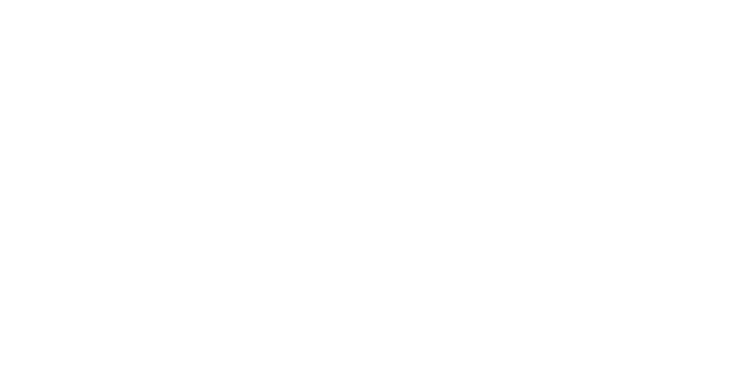
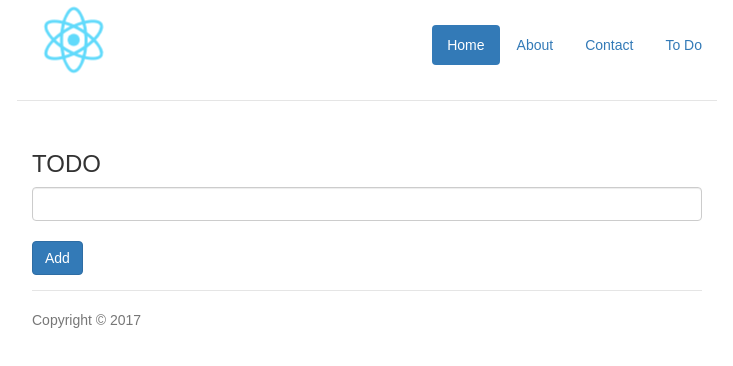
Before and after one commit to minhajul/react-app, a React (Create React App) app: page /todo in a window 1280 px wide. Shown: the top 366 px of the page, without its empty margins (273-1006 px from the left). Built offline with nearby package versions, Linux system fonts and the light colour scheme.

Commit message:
Added todo list

```diff
--- a/src/App.js
+++ b/src/App.js
@@ -1,10 +1,11 @@
-import React, { Component } from 'react';
+import React, {Component} from 'react';
 import Header from "./Header";
 import Content from "./Content";
 import Blog from "./Blog";
 import Footer from "./Footer";
 
 class App extends Component {
+
     render() {
         return (
             <div className="container">
--- a/src/Header.js
+++ b/src/Header.js
@@ -12,6 +12,7 @@
                         <li role="presentation" className="active"><a href="/">Home</a></li>
                         <li role="presentation"><a href="/about">About</a></li>
                         <li role="presentation"><a href="/contact">Contact</a></li>
+                        <li role="presentation"><a href="/todo">To Do</a></li>
                     </ul>
                 </nav>
                 <h3 className="text-muted">
--- /dev/null
+++ b/src/TodoList.js
@@ -0,0 +1,15 @@
+import React, { Component } from 'react';
+
+class TodoList extends Component {
+    render() {
+        return (
+            <ul className="">
+                {this.props.items.map(item => (
+                    <li key={item.id}>{item.text}</li>
+                ))}
+            </ul>
+        );
+    }
+}
+
+export default TodoList;
--- a/src/index.js
+++ b/src/index.js
@@ -3,6 +3,7 @@
 import App from './App';
 import About from './pages/About';
 import Contact from './pages/Contact';
+import Todo from './pages/Todo';
 import './index.css';
 import { Router, Route } from 'react-router';
 
@@ -14,6 +15,7 @@
             <Route exact path="/" component={App}/>
             <Route path="/about" component={About}/>
             <Route path="/contact" component={Contact}/>
+            <Route path="/todo" component={Todo}/>
         </div>
     </Router>
 );
--- /dev/null
+++ b/src/pages/Todo.js
@@ -0,0 +1,58 @@
+
+
+import React, { Component } from 'react';
+import Header from "../Header";
+import TodoList from "../TodoList";
+import Footer from "../Footer";
+
+class Todo extends Component {
+    constructor(props){
+        super(props);
+        this.handleChange = this.handleChange.bind(this);
+        this.handleSubmit = this.handleSubmit.bind(this);
+        this.state = {items: [], text: ''}
+    }
+
+    handleChange(event){
+        this.setState({text: event.target.value});
+    }
+
+    handleSubmit(event){
+        event.preventDefault();
+        let newItem = {
+            text: this.state.text,
+            id: Date.now()
+        };
+
+        this.setState( ( prevState ) => ({
+            items: prevState.items.concat(newItem),
+            text: ''
+        }))
+    }
+
+    render() {
+        return (
+            <div className="container">
+                <Header/>
+                <div className="col-md-12">
+                    <div className="todo-list">
+                        <h3>TODO</h3>
+                        <TodoList items={this.state.items}/>
+                        <form onSubmit={this.handleSubmit}>
+                            <div className="form-group">
+                                <input className="form-control" onChange={this.handleChange} value={this.state.text} required/>
+                                <br/>
+                                <button className="btn btn-primary">{'Add'}</button>
+                            </div>
+                        </form>
+                    </div>
+                </div>
+                <div className="col-md-12">
+                    <Footer/>
+                </div>
+            </div>
+        );
+    }
+}
+
+export default Todo;
```
Also changed, not shown: src/pages/Contact.js (+0 -18 lines). Lines whose indentation alone changed are shown as unchanged.
